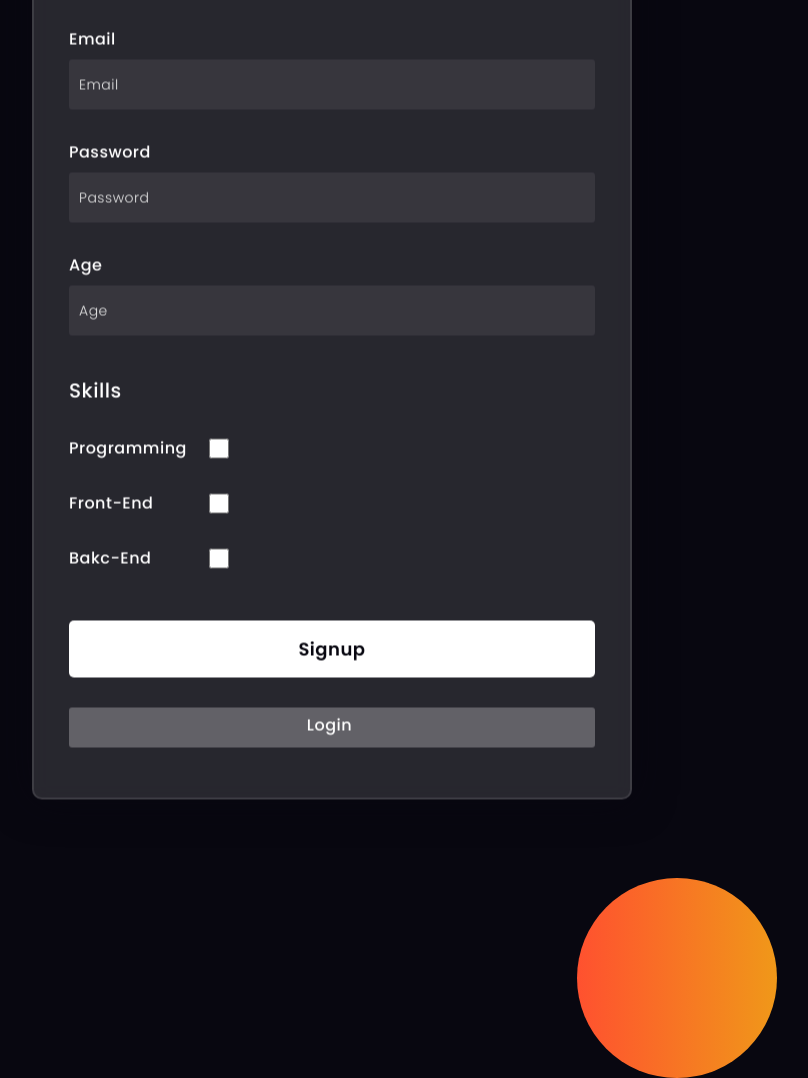
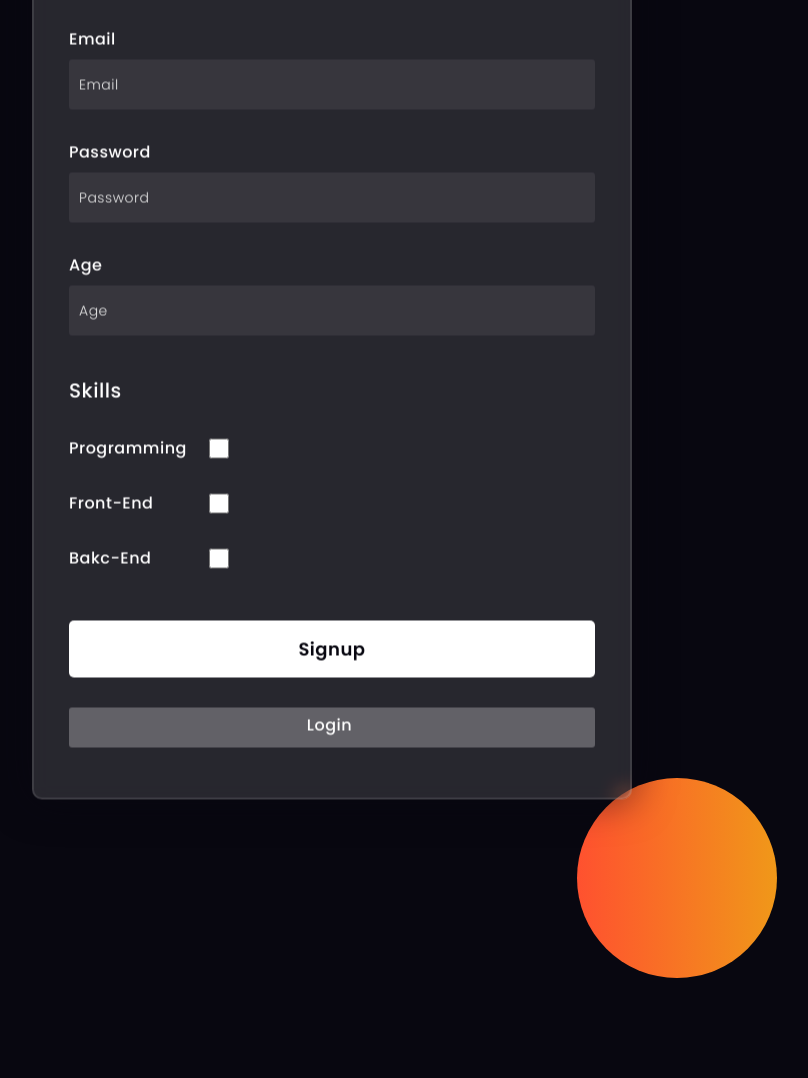
Before and after one commit to am-abazari/MongoDB-Expressjs-Nodejs-Login-Signup, a website: page view/Pages/signup.html in a window 1280 px wide. Shown: the part 162-1240 px from the top of the page, without its empty margins (308-1116 px from the left). After the commit the page ends 1140 px from the top, so only its background shows below. Drawn offline with Linux system fonts and the light colour scheme.

Commit message:
shape style position configed

```diff
--- a/view/Pages/signup.html
+++ b/view/Pages/signup.html
@@ -54,7 +54,7 @@
                     #ff512f,
                     #f09819);
             right: -230px;
-            bottom: -740px;
+            bottom: -640px;
         }
 
         form {
```
Also changed, not shown: README.md, image.png (added), img.png (deleted).
